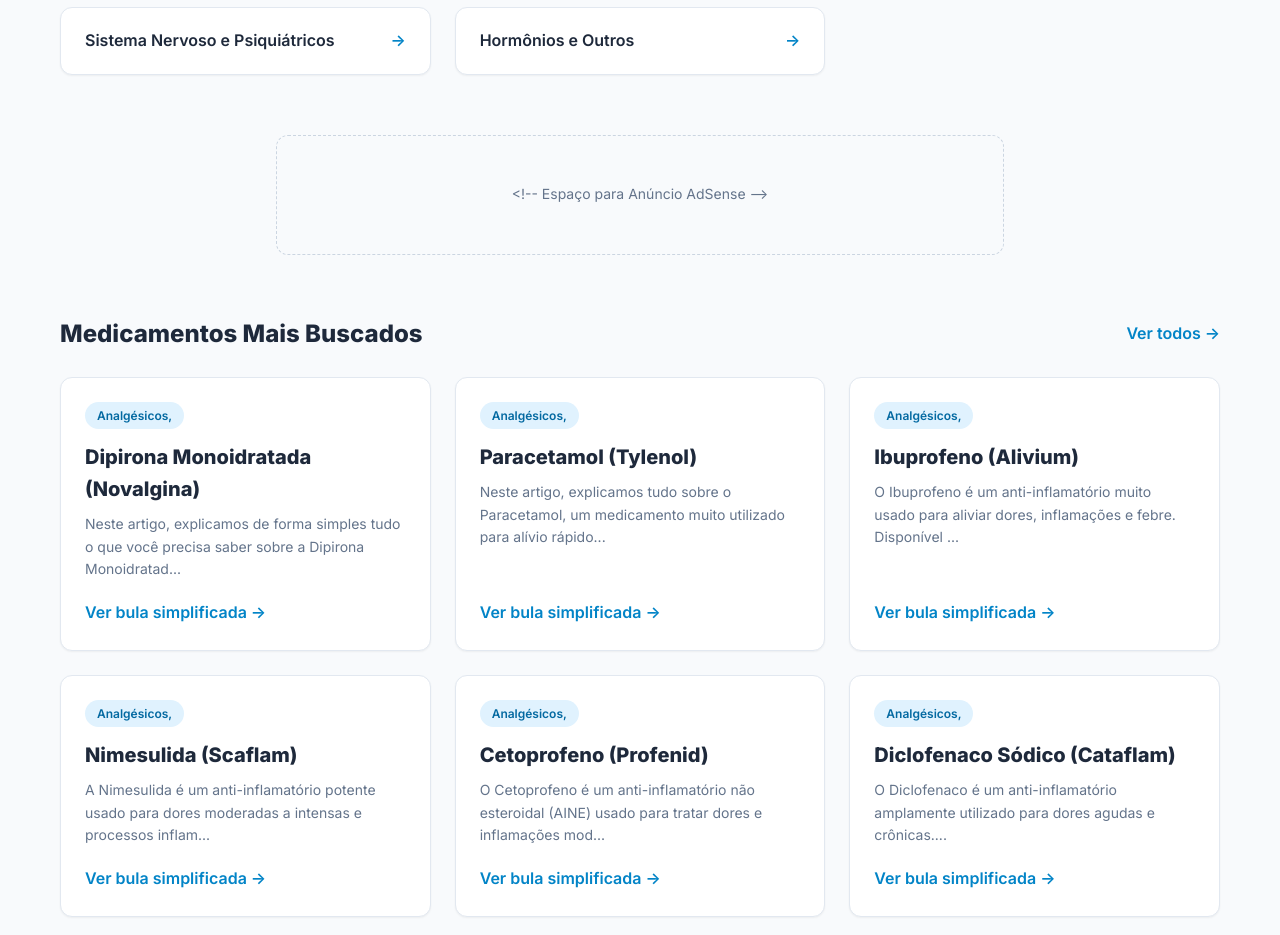
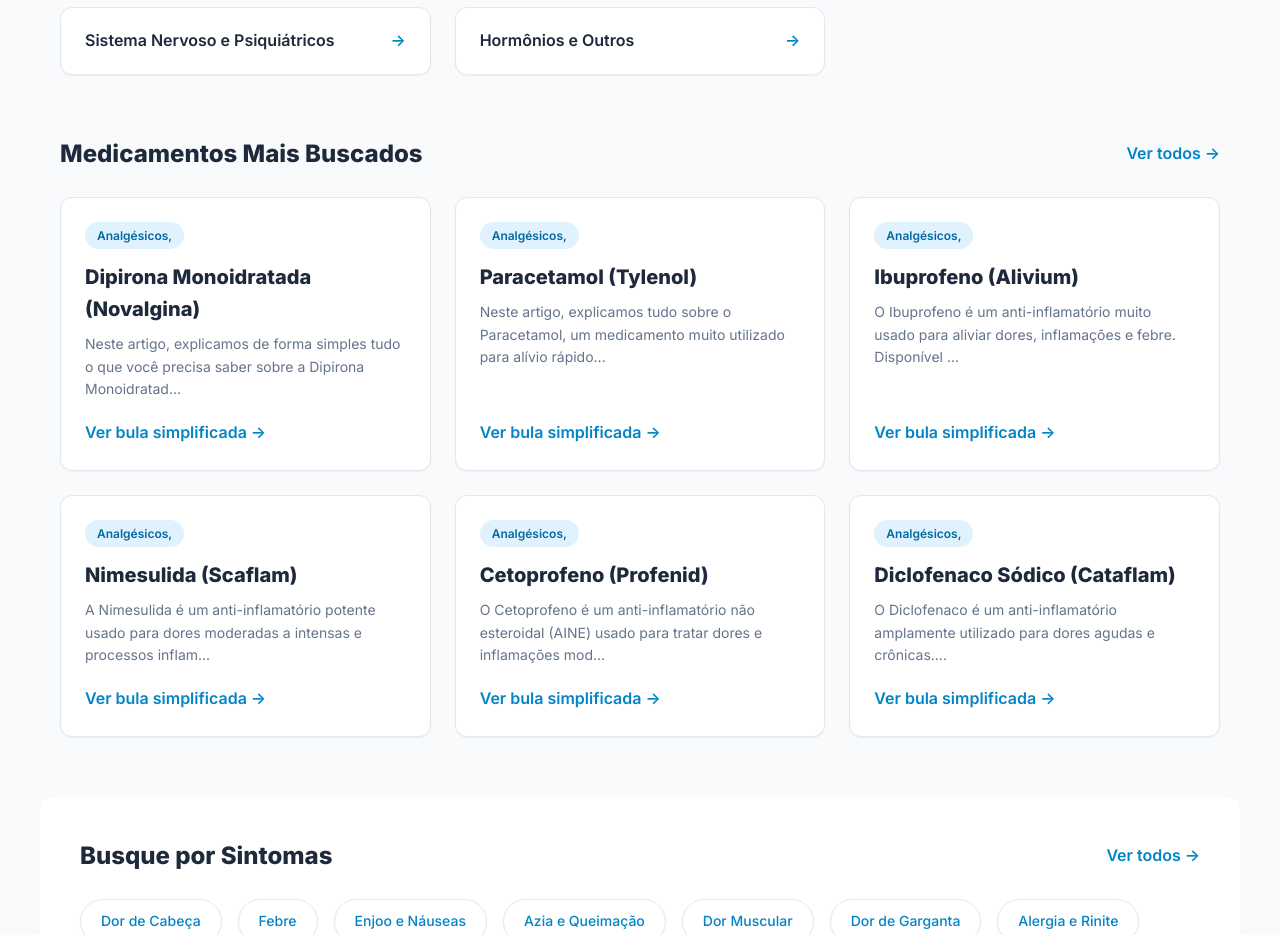
Before and after one commit to theussrc/explicabulaa, a plain HTML site: page index.html in a window 1280 px wide. Shown: the part 1040-1975 px from the top of the page. Drawn offline with Linux system fonts and the light colour scheme; files whose address does not match are found by name.

Commit message:
Update index.html

```diff
--- a/index.html
+++ b/index.html
@@ -75,10 +75,7 @@
             </div>
         </section>
 
-        <!-- Bloco AdSense: Entre seções -->
-        <div class="container adsense-block adsense-inline" style="margin-bottom: 60px;">
-            &lt;!-- Espaço para Anúncio AdSense --&gt;
-        </div>
+
 
         <section class="container" style="margin-bottom: 60px;">
             <div style="display: flex; justify-content: space-between; align-items: center; margin-bottom: 16px;">
```
